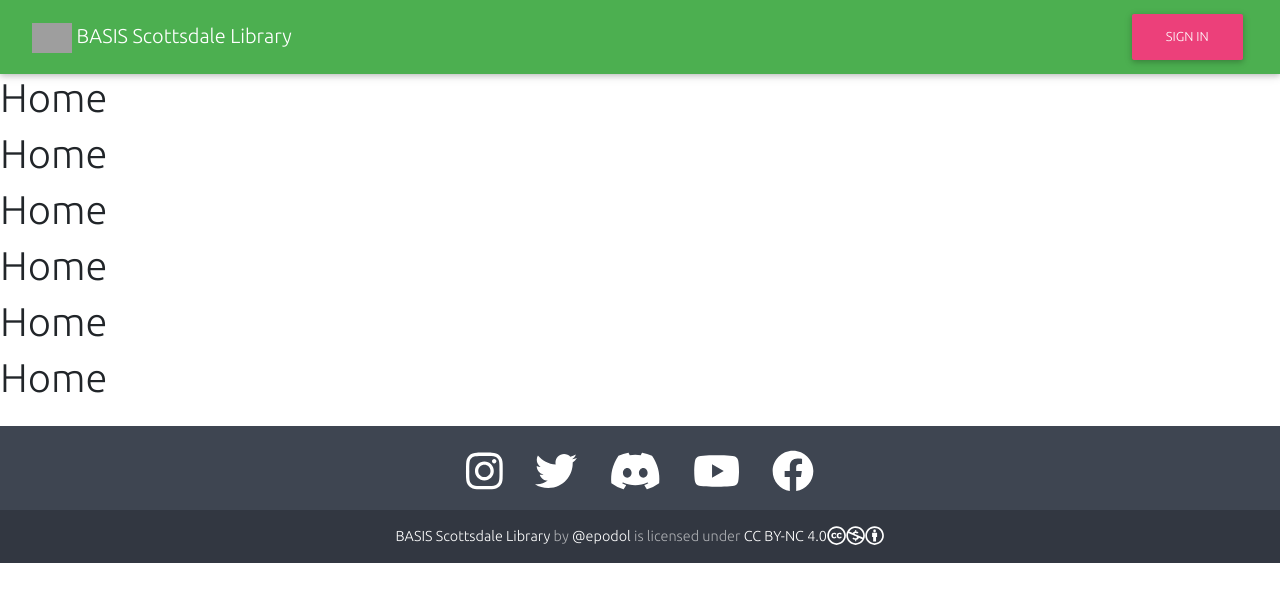
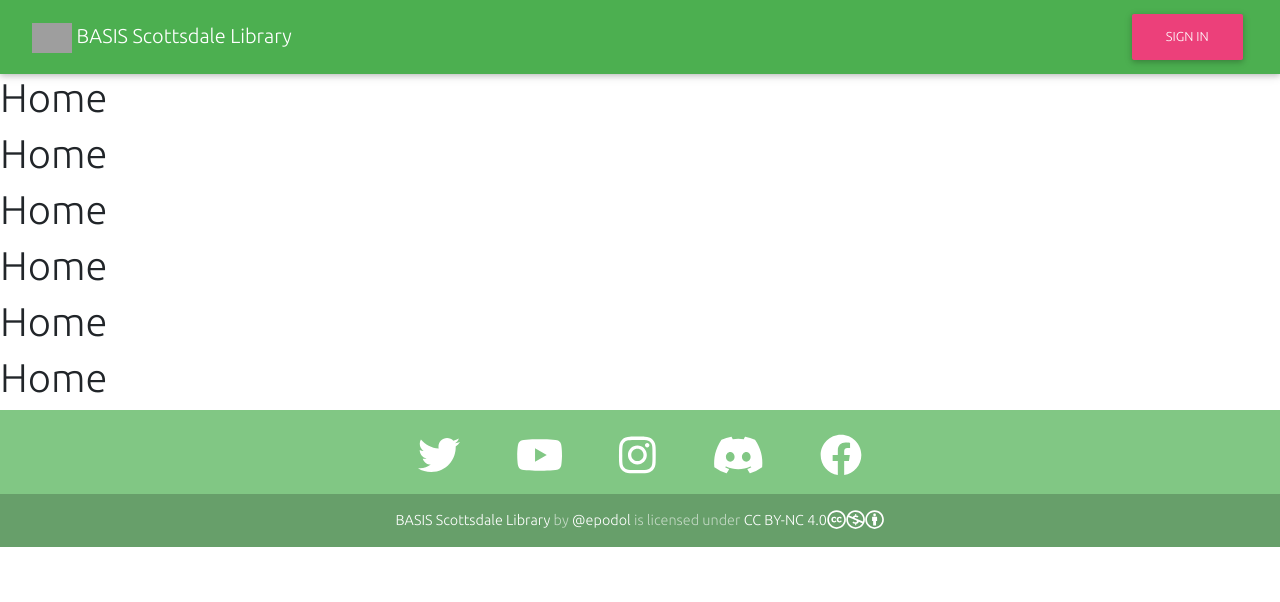
Before and after one commit to epodol/bsclibrary, a React (Create React App) app: page / in a window 1280 px wide. Shown: the top 602 px of the page. Built offline with nearby package versions, Linux system fonts and the light colour scheme; no server answers; grey boxes are pictures that could not be loaded.

Commit message:
Fix Sticky Footer (#6)
Signed-off-by: Eric <34190213+epodol@users.noreply.github.com>

```diff
--- a/src/components/Footer/index.js
+++ b/src/components/Footer/index.js
@@ -1,44 +1,46 @@
 import React from "react";
-import { MDBContainer, MDBFooter } from "mdbreact";
+import {MDBContainer, MDBFooter} from "mdbreact";
 import "./footer.css"
-import { FontAwesomeIcon } from '@fortawesome/react-fontawesome'
-import { faCreativeCommons,
+import {FontAwesomeIcon} from '@fortawesome/react-fontawesome'
+import {
+    faCreativeCommons,
     faCreativeCommonsNc,
     faCreativeCommonsBy,
     faInstagram,
     faFacebook,
     faTwitter,
     faDiscord,
-    faYoutube} from '@fortawesome/free-brands-svg-icons'
+    faYoutube
+} from '@fortawesome/free-brands-svg-icons'
 
 const Footer = () => {
     return (
-        <MDBFooter color="stylish-color-dark" className="page-footer font-small pt-4 mt-4 footer">
+        <MDBFooter color="rgba-green-strong" className="page-footer font-small pt-4 footer">
             <div className="text-center">
                 <ul className="list-unstyled list-inline">
                     <li className="list-inline-item">
-                        <a className=" btn-sm btn-dribbble mx-1" href="https://instagram.com">
-                            <FontAwesomeIcon icon={faInstagram} size="3x" className="hoverable" />
+                        <a className=" btn-sm btn-dribbble mx-3" href="https://twitter.com">
+                            <FontAwesomeIcon icon={faTwitter} size="3x" className="hoverable"/>
                         </a>
                     </li>
                     <li className="list-inline-item">
-                        <a className=" btn-sm btn-dribbble mx-1" href="https://twitter.com">
-                            <FontAwesomeIcon icon={faTwitter} size="3x" className="hoverable" />
+                        <a className=" btn-sm btn-dribbble mx-3" href="https://youtube.com">
+                            <FontAwesomeIcon icon={faYoutube} size="3x" className="hoverable"/>
                         </a>
                     </li>
                     <li className="list-inline-item">
-                        <a className=" btn-sm btn-dribbble mx-1" href="https://discord.com">
-                            <FontAwesomeIcon icon={faDiscord} size="3x" className="hoverable" />
+                        <a className=" btn-sm btn-dribbble mx-3" href="https://instagram.com">
+                            <FontAwesomeIcon icon={faInstagram} size="3x" className="hoverable"/>
                         </a>
                     </li>
                     <li className="list-inline-item">
-                        <a className=" btn-sm btn-dribbble mx-1" href="https://youtube.com">
-                            <FontAwesomeIcon icon={faYoutube} size="3x" className="hoverable" />
+                        <a className=" btn-sm btn-dribbble mx-3" href="https://discord.com">
+                            <FontAwesomeIcon icon={faDiscord} size="3x" className="hoverable"/>
                         </a>
                     </li>
                     <li className="list-inline-item">
-                        <a className=" btn-sm btn-dribbble mx-1" href="https://facebook.com">
-                            <FontAwesomeIcon icon={faFacebook} size="3x" className="hoverable"  />
+                        <a className=" btn-sm btn-dribbble mx-3" href="https://facebook.com">
+                            <FontAwesomeIcon icon={faFacebook} size="3x" className="hoverable"/>
                         </a>
                     </li>
                 </ul>
@@ -50,9 +52,9 @@ const Footer = () => {
                     rel="cc:attributionURL dct:creator" property="cc:attributionName"
                     href="https://github.com/epodol">@epodol</a> is licensed under
                     <a rel="license" href="https://creativecommons.org/licenses/by-nc/4.0"> CC BY-NC 4.0
-                            <FontAwesomeIcon icon={faCreativeCommons} size="lg" />
-                            <FontAwesomeIcon icon={faCreativeCommonsNc} size="lg" />
-                            <FontAwesomeIcon icon={faCreativeCommonsBy} size="lg" />
+                        <FontAwesomeIcon icon={faCreativeCommons} size="lg"/>
+                        <FontAwesomeIcon icon={faCreativeCommonsNc} size="lg"/>
+                        <FontAwesomeIcon icon={faCreativeCommonsBy} size="lg"/>
                     </a>
                 </MDBContainer>
             </div>
--- /dev/null
+++ b/src/components/Routing/routing.css
@@ -0,0 +1,18 @@
+html,
+body {
+    /*height: 100%;*/
+    position: relative;
+}
+.content {
+    display: block;
+    position: relative;
+    padding-bottom: 100px;
+}
+.footer {
+    position: absolute;
+    bottom: 0;
+    width: 100%;
+}
+.page {
+    min-height: 100vh;
+}
```
Lines whose indentation alone changed are shown as unchanged.
